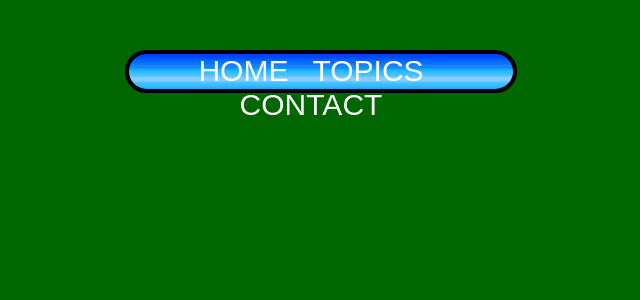
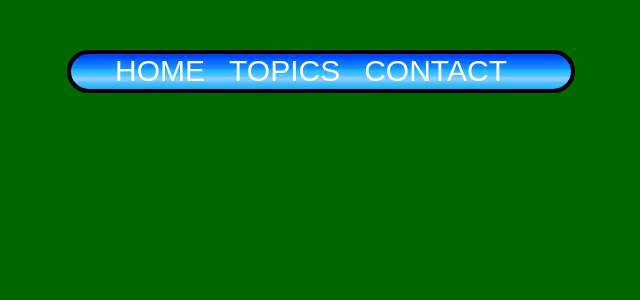
Before and after one commit to TsukiyomiSachiko/Forum-Anime, a PHP site: page / in a window 1280 px wide. Shown: the part 32-332 px from the top of the page, without its empty margins (319-959 px from the left). Run offline with PHP 8.4, Linux system fonts and the light colour scheme.

Commit message:
basis.1
derp

```diff
--- a/style.css
+++ b/style.css
@@ -25,7 +25,7 @@ h3.mark {
 
 ul {
 	margin-top: 50px;
-	width: 30%;
+	width: 500px;
 	height: 35px;
 	background-image: url('images/menu.png');
 	margin-left: auto;
```
